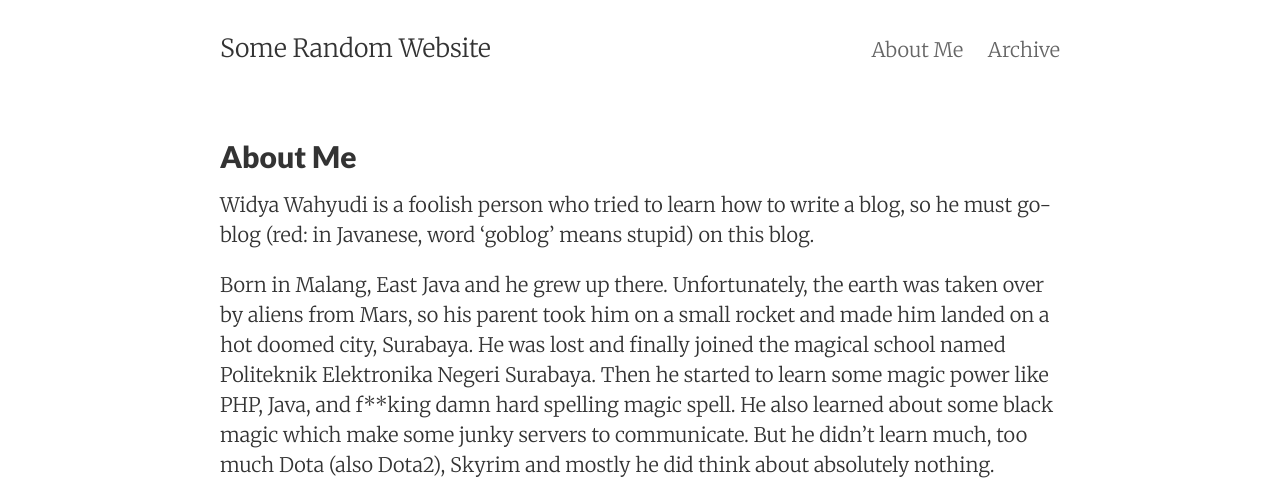
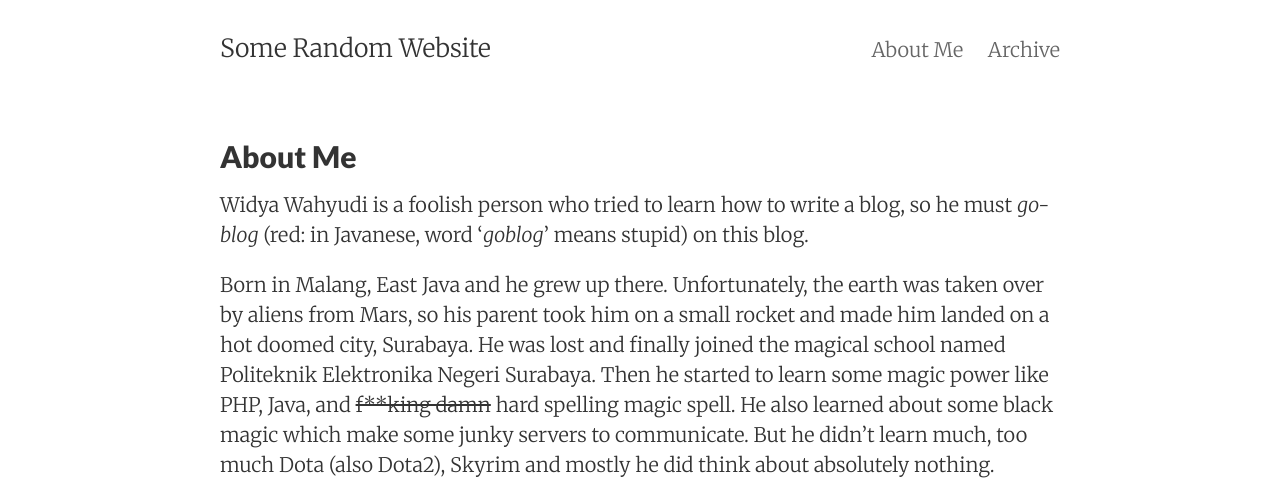
Before and after one commit to wwahyudi/wwahyudi.github.io, a Jekyll site: the page built from about.md, in a window 1280 px wide. Shown: the top 501 px of the page. Built offline with Jekyll 4.4.1, drawn with Linux system fonts in a browser that asks for light colours.

Commit message:
Fixed writing style

```diff
--- a/about.md
+++ b/about.md
@@ -5,9 +5,9 @@ permalink: /about/
 tags: about
 ---
 
-Widya Wahyudi is a foolish person who tried to learn how to write a blog, so he must go-blog (red: in Javanese, word 'goblog' means stupid) on this blog.
+Widya Wahyudi is a foolish person who tried to learn how to write a blog, so he must *go-blog* (red: in Javanese, word '*goblog*' means stupid) on this blog.
 
-Born in Malang, East Java and he grew up there. Unfortunately, the earth was taken over by aliens from Mars, so his parent took him on a small rocket and made him landed on a hot doomed city, Surabaya. He was lost and finally joined the magical school named Politeknik Elektronika Negeri Surabaya. Then he started to learn some magic power like PHP, Java, and f**king damn hard spelling magic spell. He also learned about some black magic which make some junky servers to communicate. But he didn't learn much, too much Dota (also Dota2), Skyrim and mostly he did think about absolutely nothing.
+Born in Malang, East Java and he grew up there. Unfortunately, the earth was taken over by aliens from Mars, so his parent took him on a small rocket and made him landed on a hot doomed city, Surabaya. He was lost and finally joined the magical school named Politeknik Elektronika Negeri Surabaya. Then he started to learn some magic power like PHP, Java, and ~~f**king damn~~ hard spelling magic spell. He also learned about some black magic which make some junky servers to communicate. But he didn't learn much, too much Dota (also Dota2), Skyrim and mostly he did think about absolutely nothing.
 
 But when he graduated from that magical school, he vanished.
 
```
